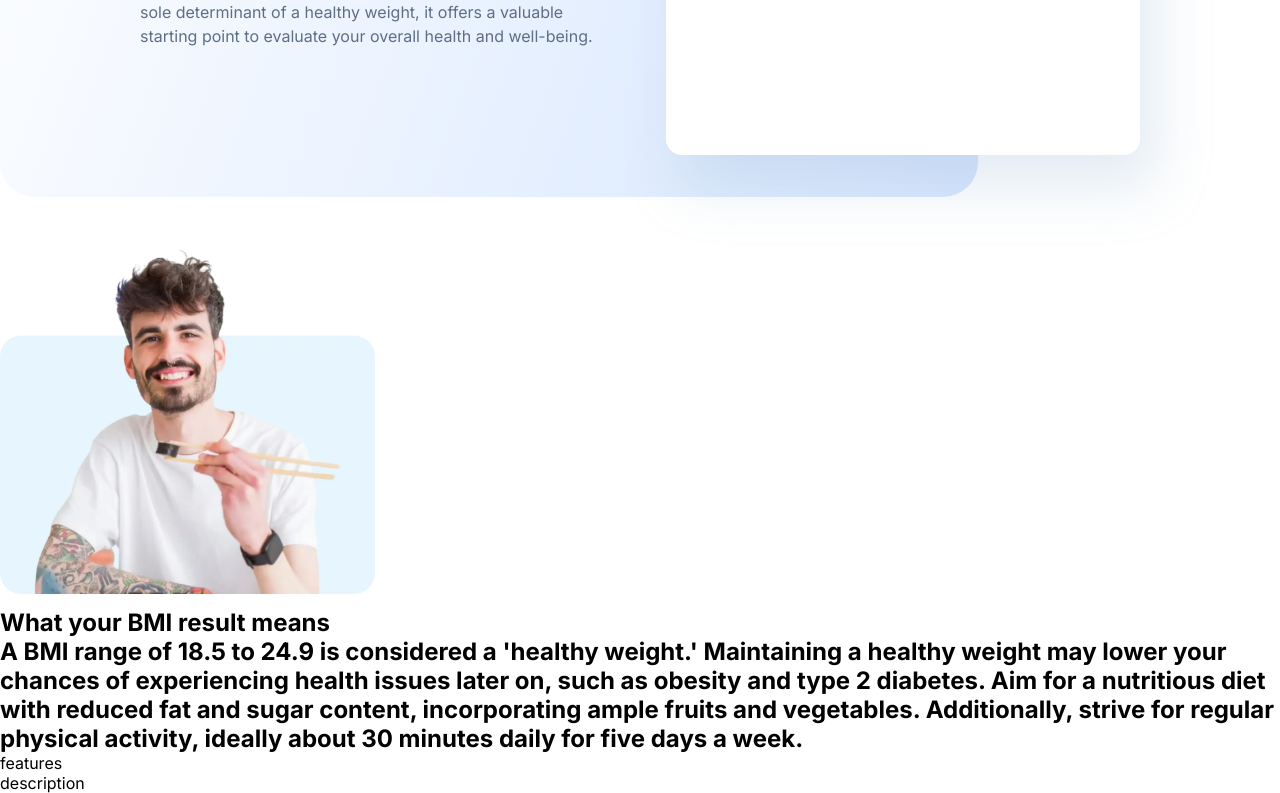
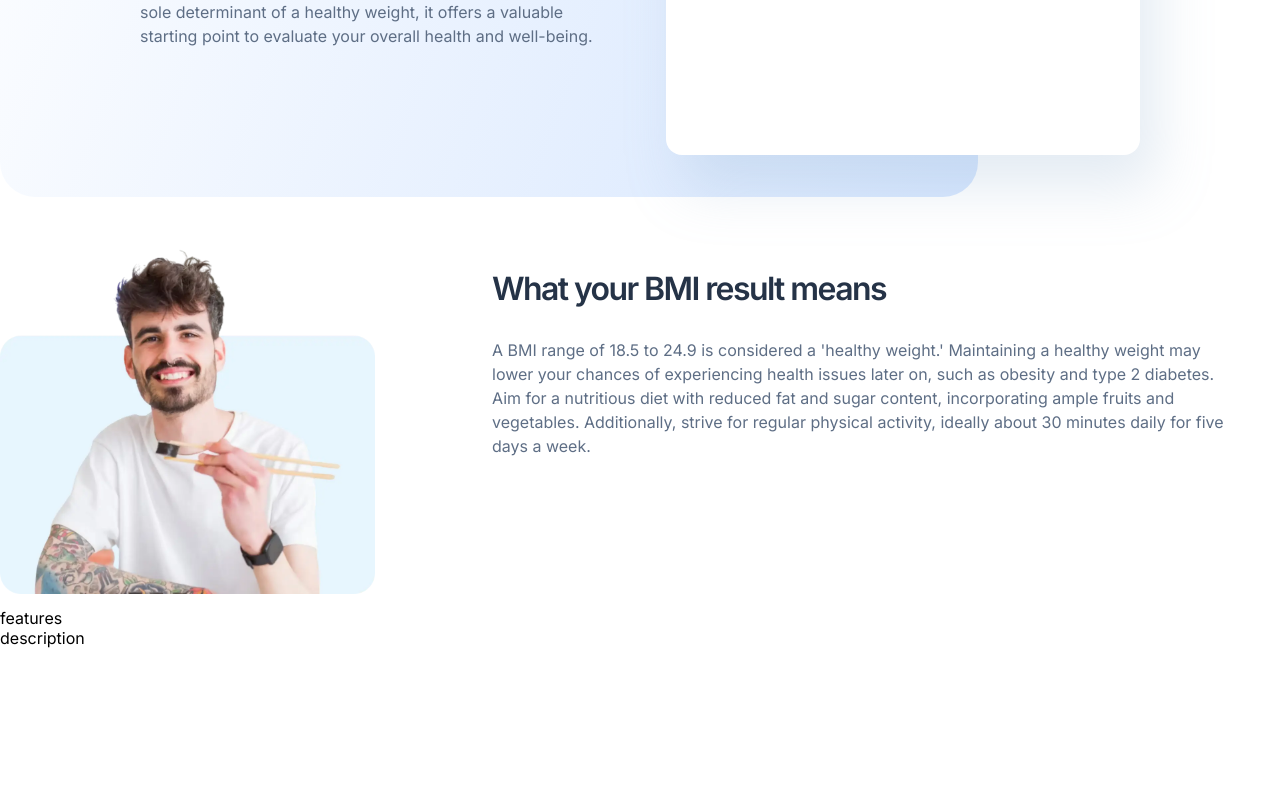
Before and after one commit to caarlosdamian/bmi-calculator, a Next.js app: page / in a window 1280 px wide. Shown: the part 443-1236 px from the top of the page. After the commit the page ends 1091 px from the top, so only its background shows below. Built offline with nearby package versions, Linux system fonts and the light colour scheme.

Commit message:
feat(app): adding some styling

```diff
--- a/src/sections/presentation/Presentation.module.css
+++ b/src/sections/presentation/Presentation.module.css
@@ -0,0 +1,45 @@
+.presentation {
+    display: flex;
+    flex-direction: column;
+    gap: 48px;
+}
+
+.presentation__img-background {
+    display: flex;
+    align-items: center;
+    justify-content: center;
+}
+
+.presentation__content {
+    display: flex;
+    flex-direction: column;
+    gap: 32px;
+    padding: 24px;
+}
+
+.presentation__content-title {
+    font-weight: 600;
+    font-size: 32px;
+    line-height: 110%;
+    letter-spacing: -0.05em;
+    color: #253347;
+
+}
+
+.presentation__content-description {
+    font-weight: 400;
+    font-size: 16px;
+    line-height: 150%;
+    color: #5E6E85;
+}
+
+@media (min-width: 768px) {
+    .presentation {
+        flex-direction: row;
+        gap: 75px;
+    }
+
+    .presentation__content {
+        padding: 42px;
+    }
+}
```
